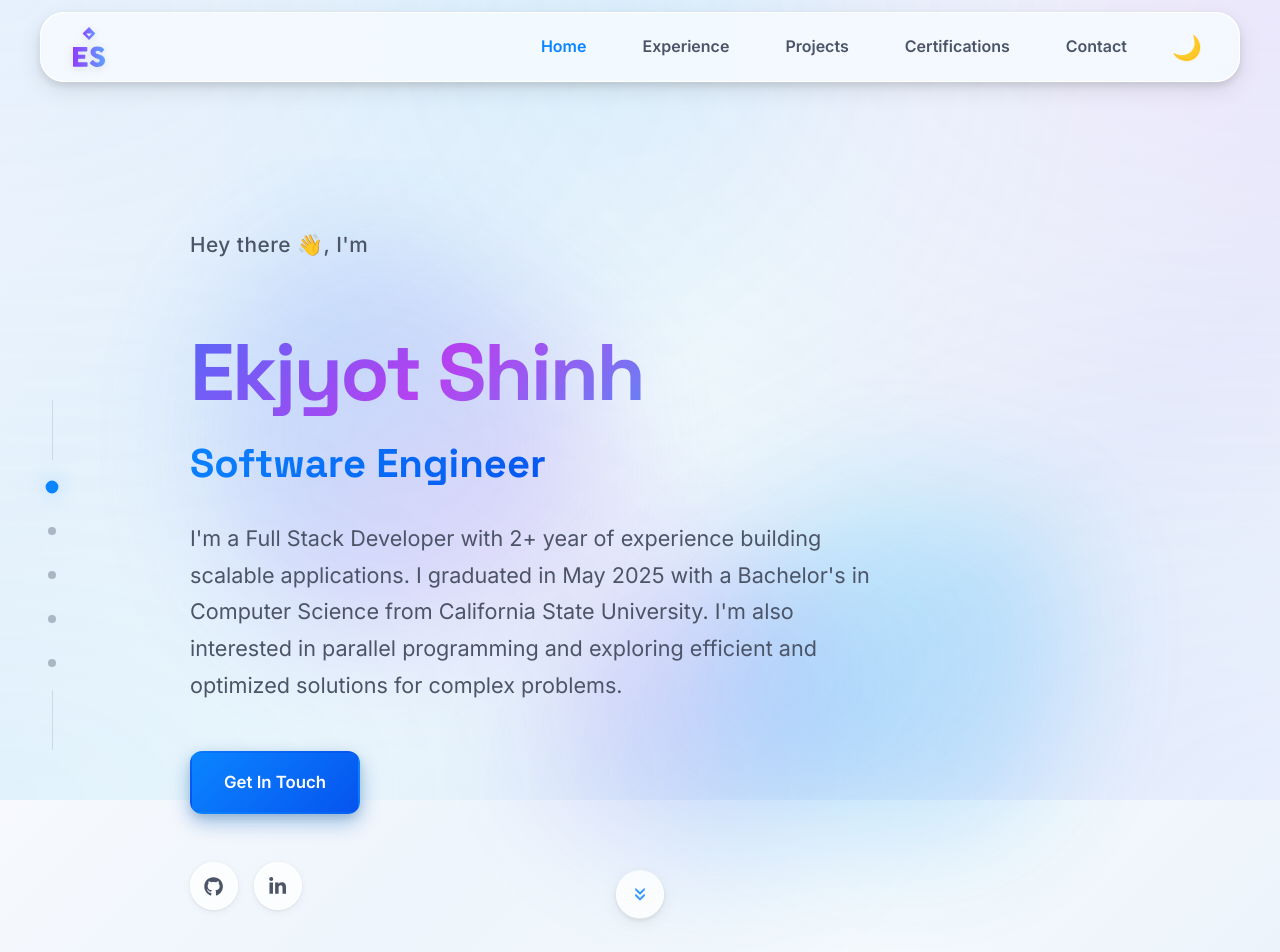
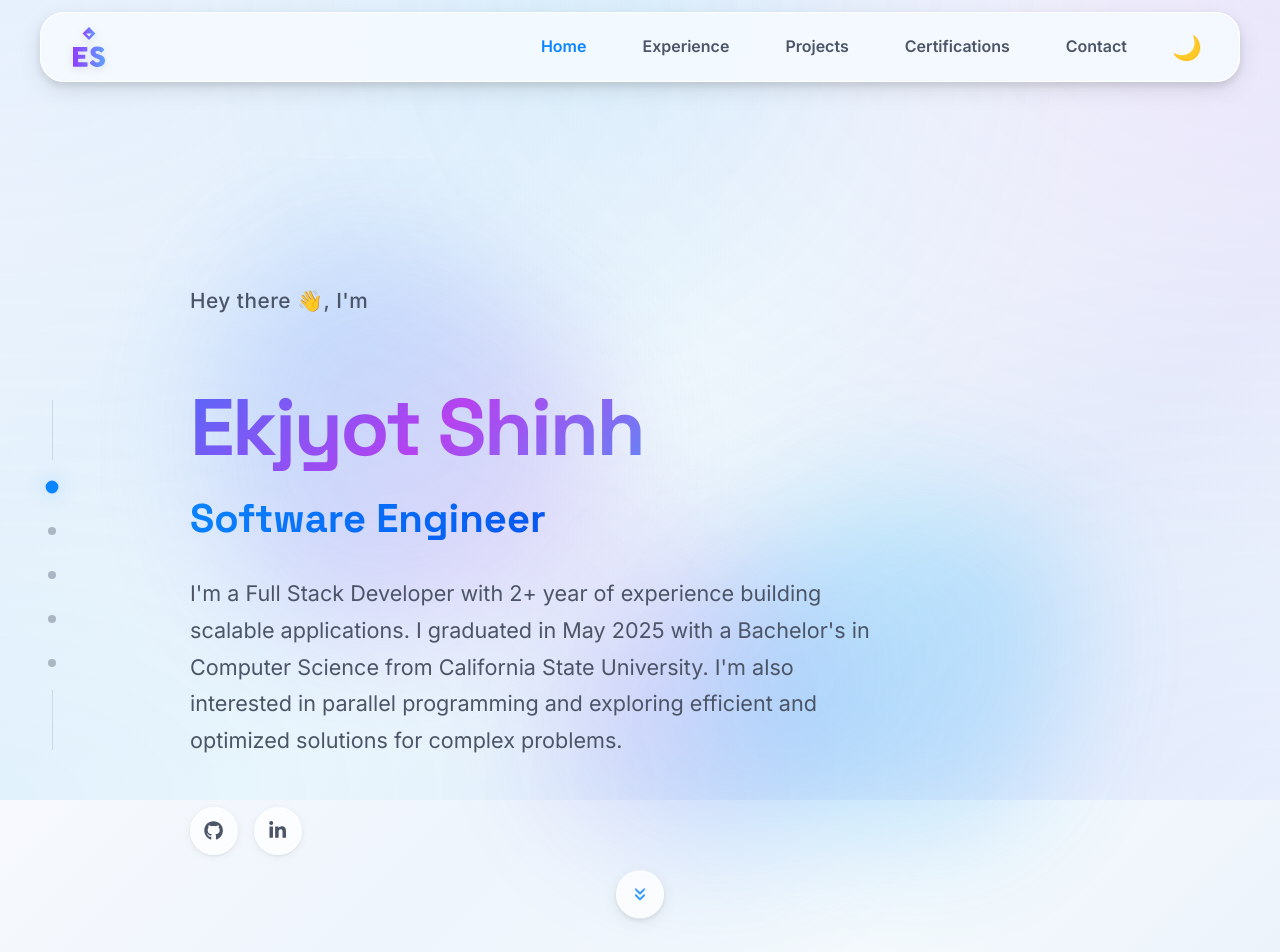
Before and after one commit to ekjyotshinh/portfolio, a React (Vite) app: page / in a window 1280 px wide. Shown: the top 952 px of the page. Built offline with nearby package versions, Linux system fonts and the light colour scheme.

Commit message:
remove project section scroll. remove connect button, remove cursor spotlight

```diff
--- a/src/App.jsx
+++ b/src/App.jsx
@@ -113,15 +113,6 @@ function App() {
     };
   }, []);
 
-  useEffect(() => {
-    const handleMouseMove = (e) => {
-      document.documentElement.style.setProperty("--mouse-x", `${e.clientX}px`);
-      document.documentElement.style.setProperty("--mouse-y", `${e.clientY}px`);
-    };
-
-    window.addEventListener("mousemove", handleMouseMove, { passive: true });
-    return () => window.removeEventListener("mousemove", handleMouseMove);
-  }, []);
 
   const toggleTheme = () => {
     setTheme(theme === "light" ? "dark" : "light");
@@ -129,7 +120,7 @@ function App() {
 
   return (
     <div className="App">
-      <div className="cursor-spotlight" />
+
       <Navbar theme={theme} toggleTheme={toggleTheme} activeSection={activeSection} />
       <SideNav activeSection={activeSection} />
       <SectionContainer id="home">
--- a/src/components/Hero/Hero.jsx
+++ b/src/components/Hero/Hero.jsx
@@ -82,17 +82,6 @@ function Hero() {
               optimized solutions for complex problems.
             </motion.p>
 
-            {/* CTA Buttons */}
-            <motion.div
-              className="hero-buttons"
-              initial={{ opacity: 0, y: 20 }}
-              animate={{ opacity: 1, y: 0 }}
-              transition={{ delay: 0.9, duration: 0.6 }}
-            >
-              <a href="#contact" className="hero-btn hero-btn-primary">
-                <span>Get In Touch</span>
-              </a>
-            </motion.div>
 
             {/* Social Links */}
             <motion.div
--- a/src/components/Projects/Projects.css
+++ b/src/components/Projects/Projects.css
@@ -133,6 +133,12 @@ body.dark-mode .project-card-compact.active {
   min-height: 400px;
   display: flex;
   flex-direction: column;
+  scrollbar-width: none;        /* Firefox */
+  -ms-overflow-style: none;     /* IE / Edge */
+}
+
+.sticky-details-panel::-webkit-scrollbar {
+  display: none;                /* Chrome / Safari */
 }
 
 .details-panel-content {
```
